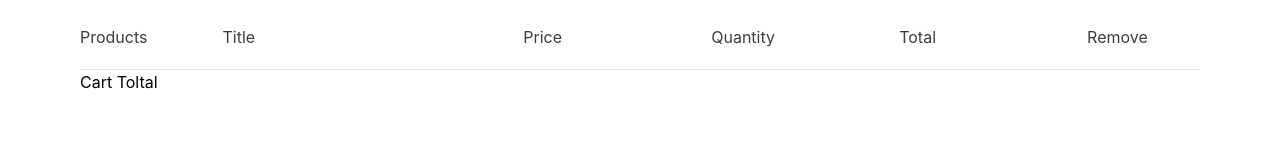
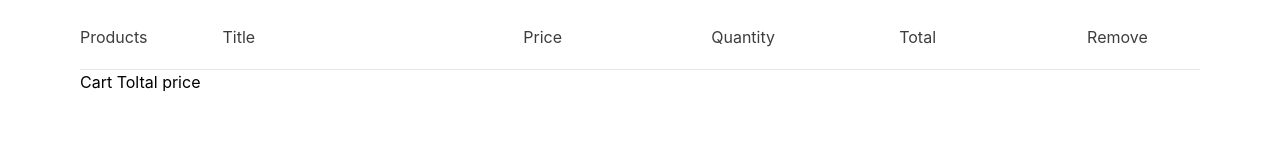
Before and after one commit to tchasinga/magazine-shopping, a React (Vite) app in the folder frontend/: page /cart in a window 1280 px wide. Shown: the part 155-315 px from the top of the page. Built offline with nearby package versions, Linux system fonts and the light colour scheme.

Commit message:
New code is added

```diff
--- a/frontend/src/Components/CartItem/CartItem.jsx
+++ b/frontend/src/Components/CartItem/CartItem.jsx
@@ -60,7 +60,12 @@ export default function CartItem() {
 
       <div className="cartitems-downs">
            <div className="cartitems-total">
-              <h1>Cart Toltal</h1>
+              <h1>Cart Toltal price</h1>
+              <div className="">
+                    <div className="">
+
+                    </div>
+              </div>
            </div>
       </div>
     </div>
```
